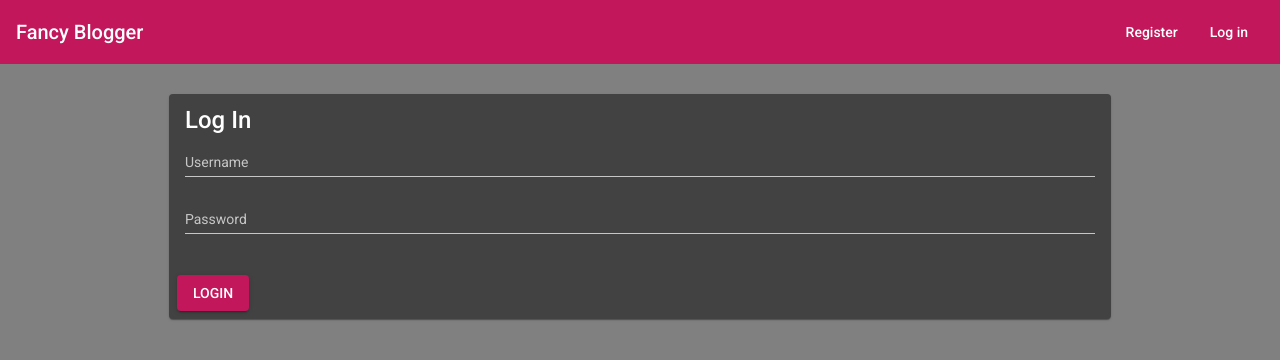
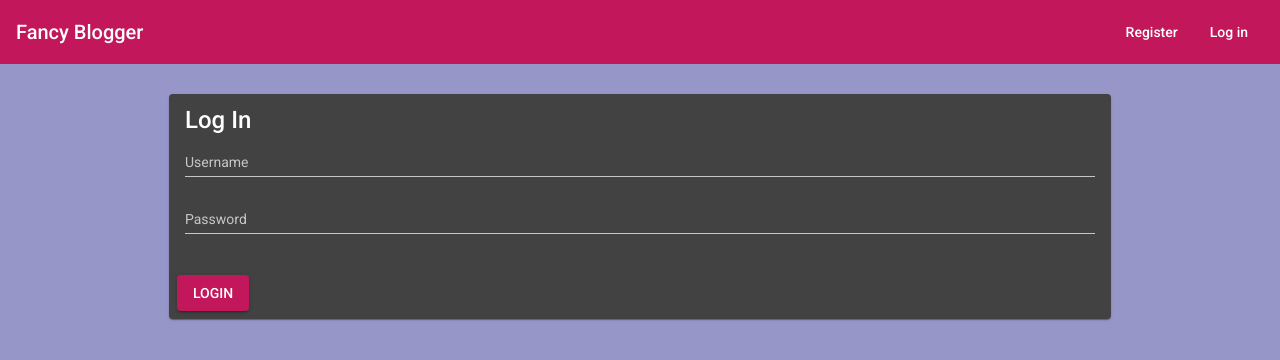
Before and after one commit to noramgar/blogger, an Angular app: page /login in a window 1280 px wide. Shown: the top 360 px of the page. Built offline with nearby package versions, Linux system fonts and the light colour scheme.

Commit message:
fixed routing

```diff
--- a/src/app/app-routing.module.ts
+++ b/src/app/app-routing.module.ts
@@ -6,9 +6,10 @@ import { NewUserComponent } from './new-user/new-user.component';
 import { AuthGuardService } from './services/auth/auth-guard.service';
 
 const routes: Routes = [
+  { path: '', component: HomeComponent, canActivate: [AuthGuardService] },
+  { path: 'home', component: HomeComponent, canActivate: [AuthGuardService] },
   { path: 'new-user', component: NewUserComponent },
   { path: 'login', component: LoginComponent },
-  { path: 'home', component: HomeComponent, canActivate: [AuthGuardService] }
 ];
 
 @NgModule({
--- a/src/app/app.component.css
+++ b/src/app/app.component.css
@@ -5,3 +5,8 @@
 mat-toolbar {
   margin-bottom: 30px;
 }
+
+a {
+  text-decoration: none;
+  color: white;
+}
--- a/src/app/app.component.html
+++ b/src/app/app.component.html
@@ -1,6 +1,6 @@
 <mat-toolbar color="primary">
   <mat-toolbar-row>
-    <span>Fancy Blogger</span>
+    <span><a routerLink="home">Fancy Blogger</a></span>
     <span class="spacer"></span>
     <a mat-button routerLink="/new-user">Register</a>
     <a mat-button *ngIf="!auth.isAuthenticated()" routerLink="/login">Log in</a>
--- a/src/styles.css
+++ b/src/styles.css
@@ -4,5 +4,5 @@ html, body { height: 100%; }
 body { margin: 0; font-family: Roboto, "Helvetica Neue", sans-serif; }
 
 body {
-    background-color: gray;
+    background-color: rgb(150, 150, 200);
 }
```
